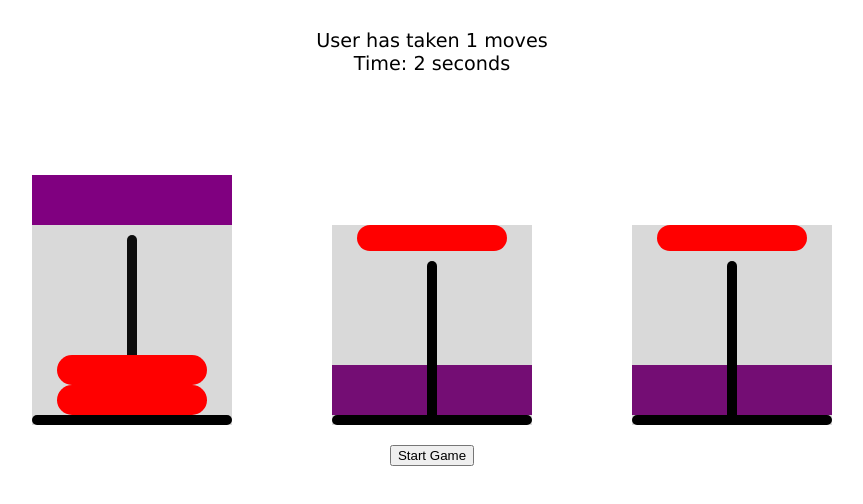
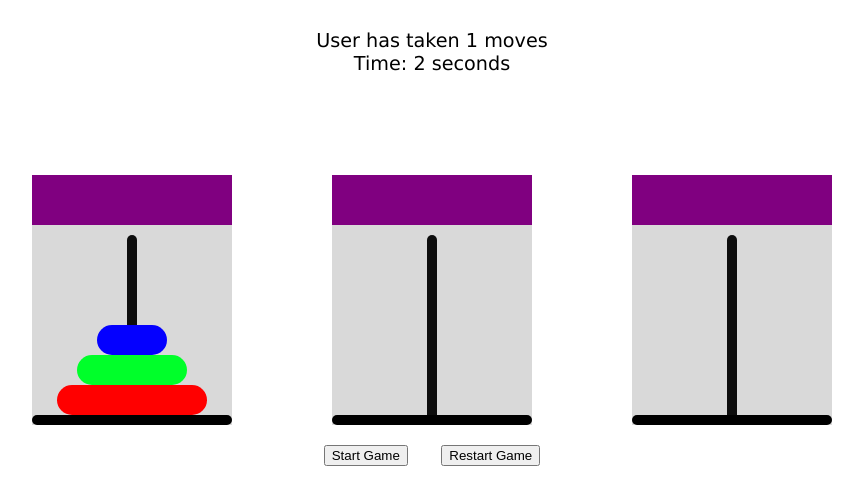
Before and after one commit to Chris-L-Tran/Towers-of-Hanoi, a plain HTML site: page index.html in a window 1280 px wide. Both pictures are taken after a click on the element "Start Game". Shown: the part 108-612 px from the top of the page, without its empty margins (208-1071 px from the left). Drawn offline with nearby package versions, Linux system fonts and the light colour scheme.

Commit message:
Added function and listener to remove disk

```diff
--- a/index.html
+++ b/index.html
@@ -20,16 +20,13 @@
 
     <div id="board">
         <div id="post1" class="post">
-            <span class="diskqueue">
+            <div class="diskqueue">
 
-            </span>
+            </div>
             <div class="rod">
 
             </div>
             <div class="disks">
-                <div class="disk">
-
-                </div>
 
             </div>
 
@@ -39,36 +36,32 @@
             </div>
         </div>
         <div id="post2" class="post">
-            <div class="diskqueue">
-
-            </div>
-
-            <div class="disks">
-                <div class="disk">
+                <div class="diskqueue">
 
                 </div>
                 <div class="rod">
 
                 </div>
-            </div>
+                <div class="disks">
 
-            <div class="base">
+                </div>
 
-            </div>
+
+                <div class="base">
+
+                </div>
         </div>
         <div id="post3" class="post">
             <div class="diskqueue">
 
             </div>
+            <div class="rod">
 
+            </div>
             <div class="disks">
-                <div class="disk">
 
-                </div>
-                <div class="rod">
+            </div>
 
-                </div>
-            </div>
 
             <div class="base">
 
@@ -80,6 +73,9 @@
         <div id="start">
             <button type="button">Start Game</button>
         </div>
+        <div id="restart">
+            <button type="button">Restart Game</button>
+        </div>
     </div>
     <script src="https://ajax.googleapis.com/ajax/libs/jquery/2.1.3/jquery.min.js"></script>
     <script type="text/javascript" src="script.js"> </script>
--- a/script.js
+++ b/script.js
@@ -22,8 +22,16 @@ function addDisk() {
 
 }
 
+function removeDisk(){
+    $(this).find('.disk3').remove()
+    console.log("yay2")
+}
 function intBoard() {
-    $("#post1 .disks").append("<div class='disk'></div>")
+    //$("#post1 .disks").prepend($disk)
+    $('<div/>', {class : 'disk1'}).prependTo($("#post1 .disks"))
+    $('<div/>', {class : 'disk2'}).prependTo($("#post1 .disks"))
+    $('<div/>', {class : 'disk3'}).prependTo($("#post1 .disks"))
+
 }
 
 function startGame() {
@@ -32,3 +40,5 @@ function startGame() {
 }
 
 $("#start").click(test)
+$("#restart").click(removeDisk)
+$("#post1 .disks").click(removeDisk)
--- a/style.css
+++ b/style.css
@@ -77,7 +77,7 @@ h1 {
 
 }
 
-.disk{
+.disk1{
     background-color:red;
     width: 150px;
     height: 30px;
@@ -86,10 +86,28 @@ h1 {
 
 }
 
+.disk2{
+    background-color:rgb(0, 255, 42);
+    width: 110px;
+    height: 30px;
+    border-radius: 75px;
+    position: relative;
+}
+
+.disk3{
+    background-color:rgb(4, 0, 255);
+    width: 70px;
+    height: 30px;
+    border-radius: 75px;
+    position: relative;
+}
+
 #controls {
     display: flex;
-    justify-content: center;
-    margin:20px auto;
+    justify-content: space-around;
+    margin: 20px auto;
+    height: 20px;
+    width: 250px;
 }
 
 .button{
```
